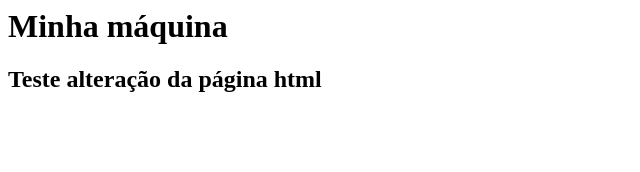
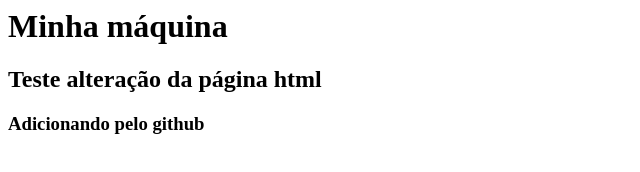
Before and after one commit to BrunaCRP/gama-no-github, a plain HTML site: page index.html in a window 1280 px wide. Shown: the whole page, without its empty margins (0-640 px from the left). Drawn offline with Linux system fonts and the light colour scheme.

Commit message:
Atualização pelo gihub

```diff
--- a/index.html
+++ b/index.html
@@ -2,5 +2,6 @@
  <body>
     <h1>Minha máquina </h1>
 	<h2> Teste alteração da página html </h2>
+	 <h3>Adicionando pelo github</h3>
 </body>
 </html>
```
